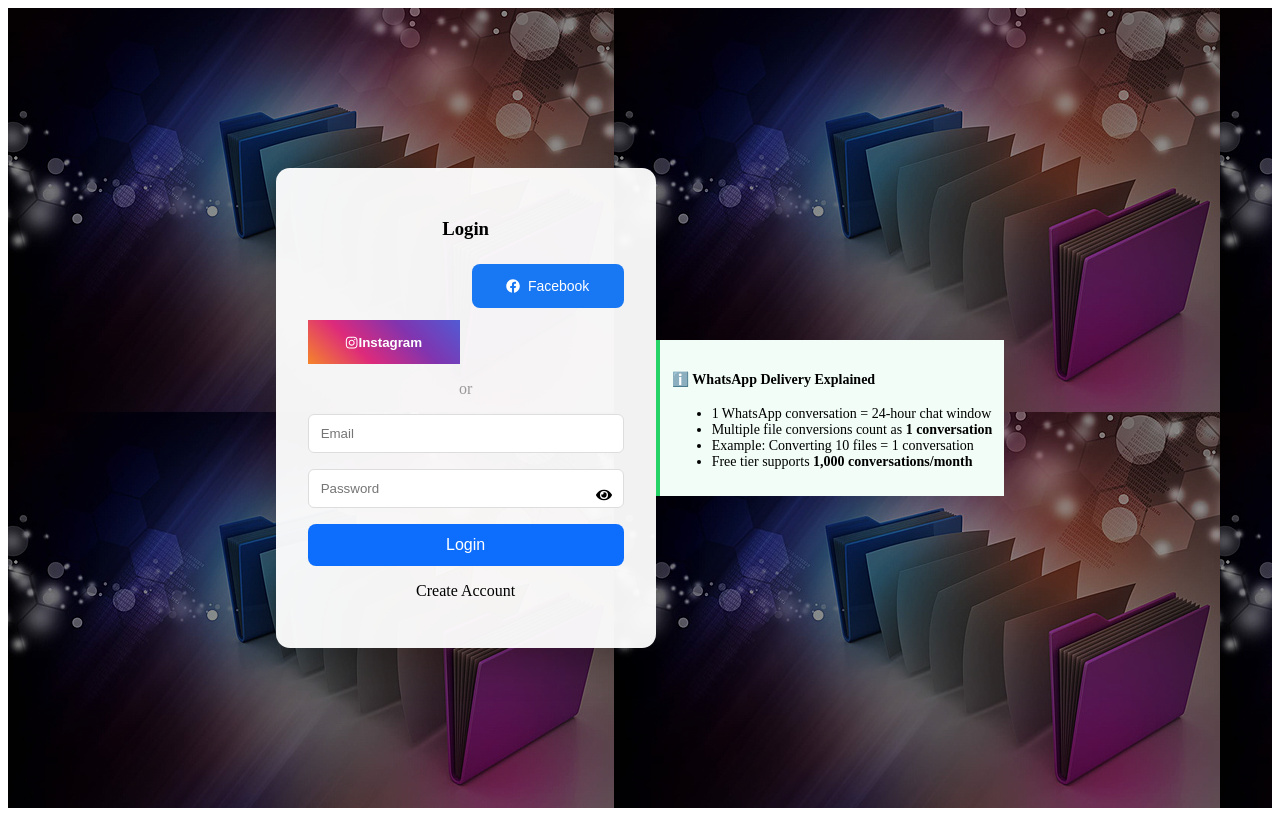
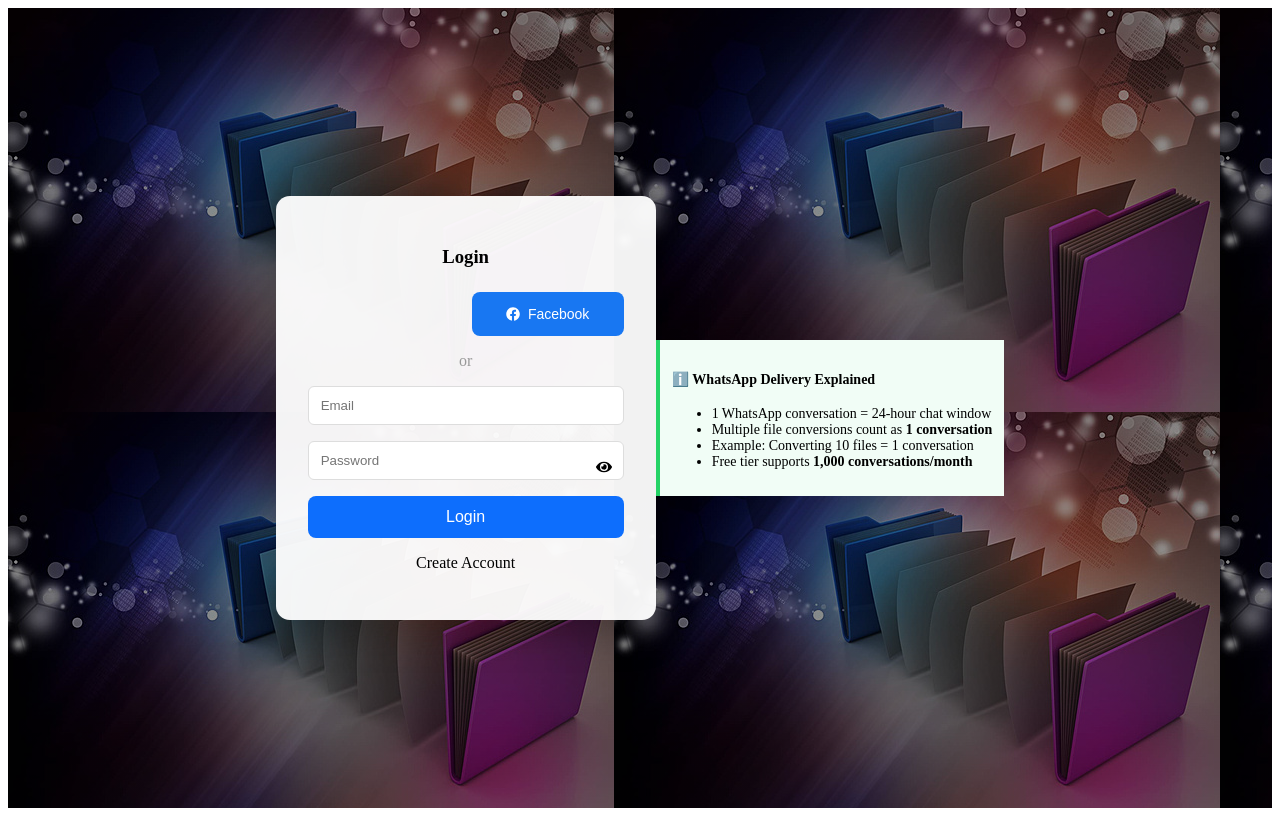
Before and after one commit to Anitha250792/Whatsapp-Integration-Frontend, a React (Vite) app: page / in a window 1280 px wide. Built offline with nearby package versions, Linux system fonts and the light colour scheme; no server answers.

Commit message:
remove insta btn function

```diff
--- a/src/pages/Login.jsx
+++ b/src/pages/Login.jsx
@@ -162,14 +162,7 @@ const Login = () => {
             <FaFacebook /> Facebook
           </button>
 
-          {/* Instagram */}
-          <button
-            type="button"
-            className="instagram-btn social-item"
-            onClick={handleInstagramLogin}
-          >
-            <FaInstagram /> Instagram
-          </button>
+
         </div>
 
         <div className="divider">or</div>
```
